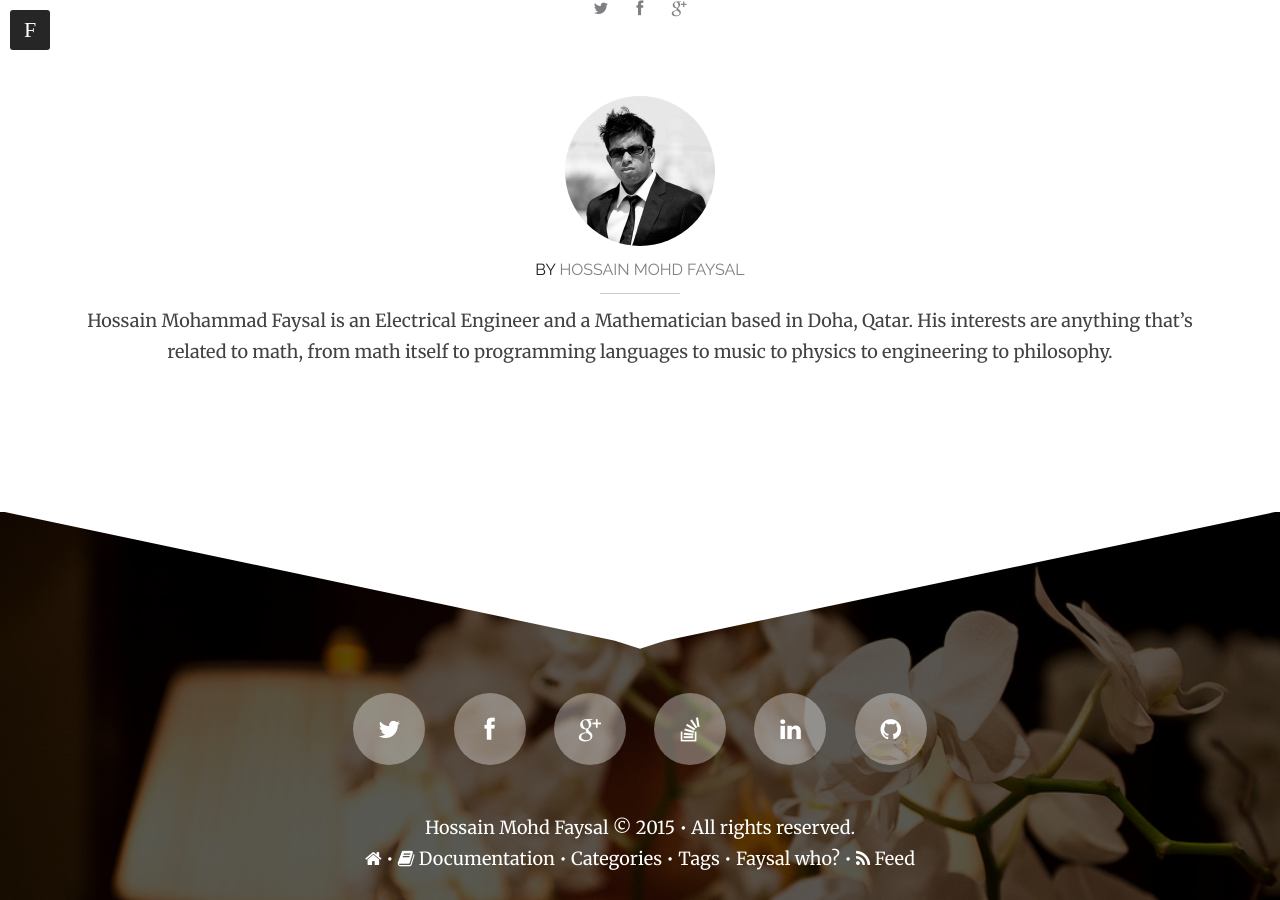
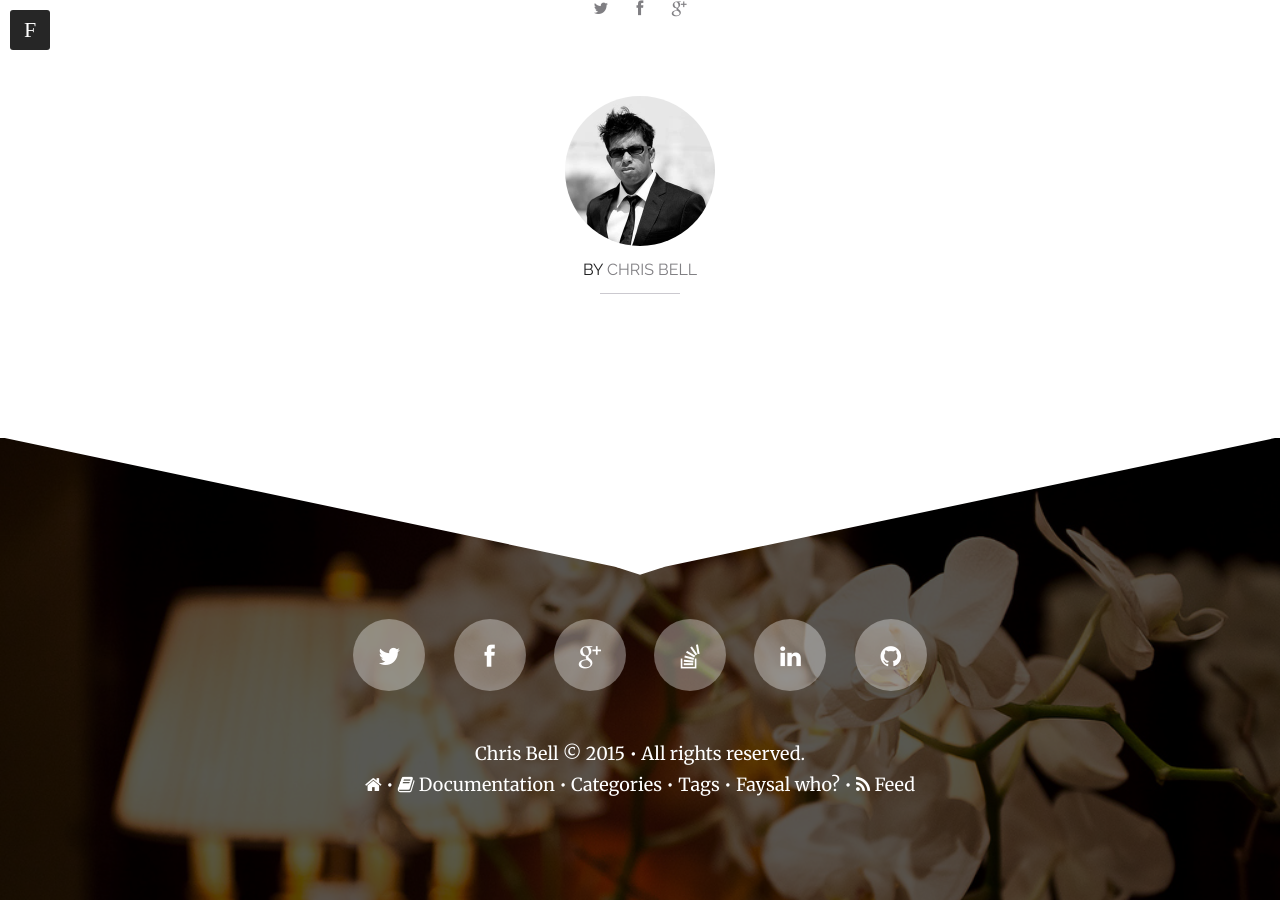
Before and after one commit to chrisbell08/chrisbell08.github.io, a Jekyll site: the page built from _posts/2014-01-05-sample-link-post.md, in a window 1280 px wide and 900 px high, scrolled down 1146 px. Built offline with Jekyll 4.4.1, drawn with Linux system fonts in a browser that asks for light colours; nearby versions of some CDN libraries; comment, search, counter and statistics services are not loaded; some of the changed text lies outside the part shown.

Commit message:
Update _config.yml
Made some updates

```diff
--- a/_config.yml
+++ b/_config.yml
@@ -1,5 +1,5 @@
-title:            HMFAYSAL
-description:      "Omega: The Coolest Theme for Jekyll"
+title:            Chris Bell's Blog
+description:      "My rambling thoughts"
 logo:             omikron.png
 disqus_shortname: hmfaysal
 # Assign a default image for your site's header and footer
@@ -18,15 +18,15 @@ fin_color:        "255,255,255"
 # Change url to your domain. Leave localhost server or blank when working locally.
 # or use the hint from http://jekyllrb.com/docs/github-pages/ to keep this the same
 # whether working locally or remotely. Start Jekyll with: jekyll serve --baseurl ''
-url:       		   /hmfaysal-omega-theme
+url:       		   /
 
 # Owner/author information
 owner:
-  name:           Hossain Mohd Faysal
+  name:           Chris Bell
   avatar:         hmfaysal.jpg
-  email:          hmfaysal@alum.mit.edu
+  email:          chris@mangohill.net
   # Use the coder's toolbox at http://coderstoolbox.net/string/#!encoding=xml&action=encode&charset=us_ascii to encode your description into XML string
-  description:    Hossain Mohammad Faysal is an Electrical Engineer and a Mathematician based in Doha, Qatar. His interests are anything that&#8217;s related to math, from math itself to programming languages to music to physics to engineering to philosophy.
+  description:
   # Social networking links used in footer. Update and remove as you like.
   twitter:        hmfaysal
   facebook:       hmfaysal
```
